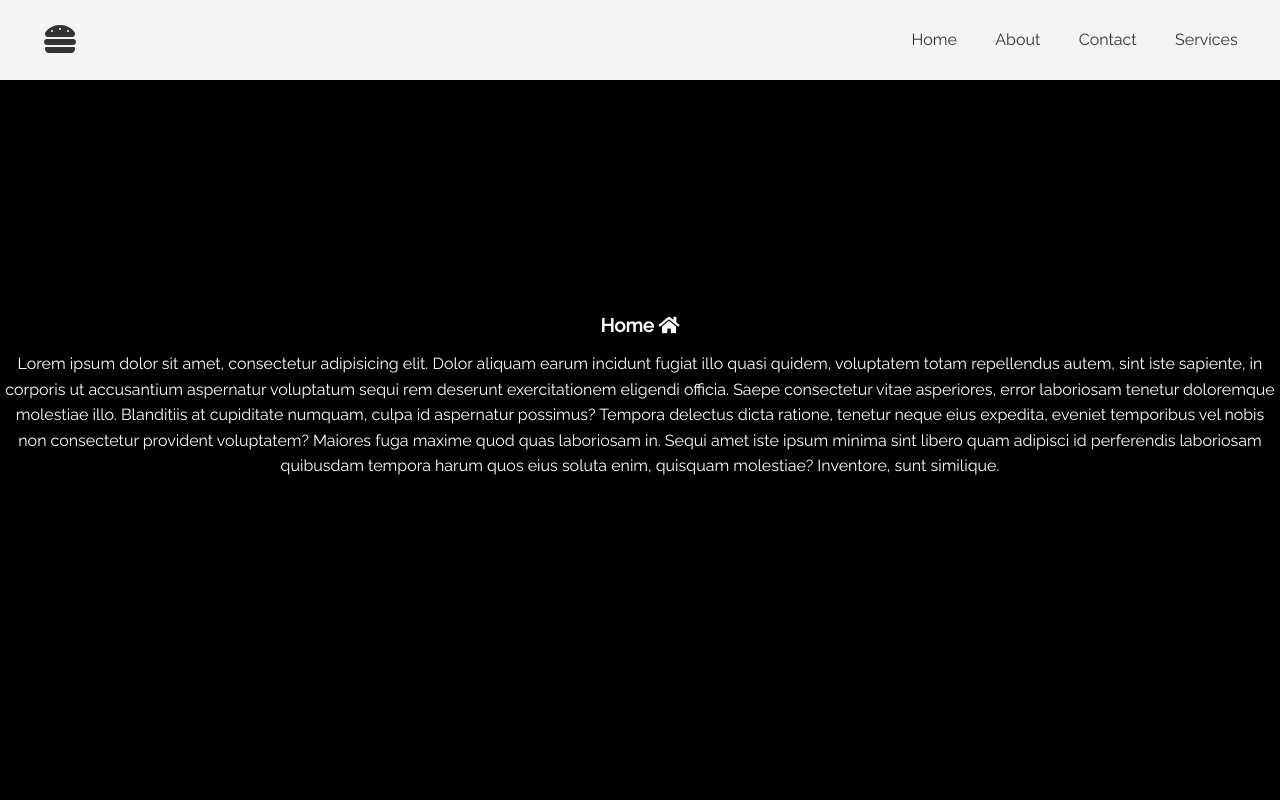
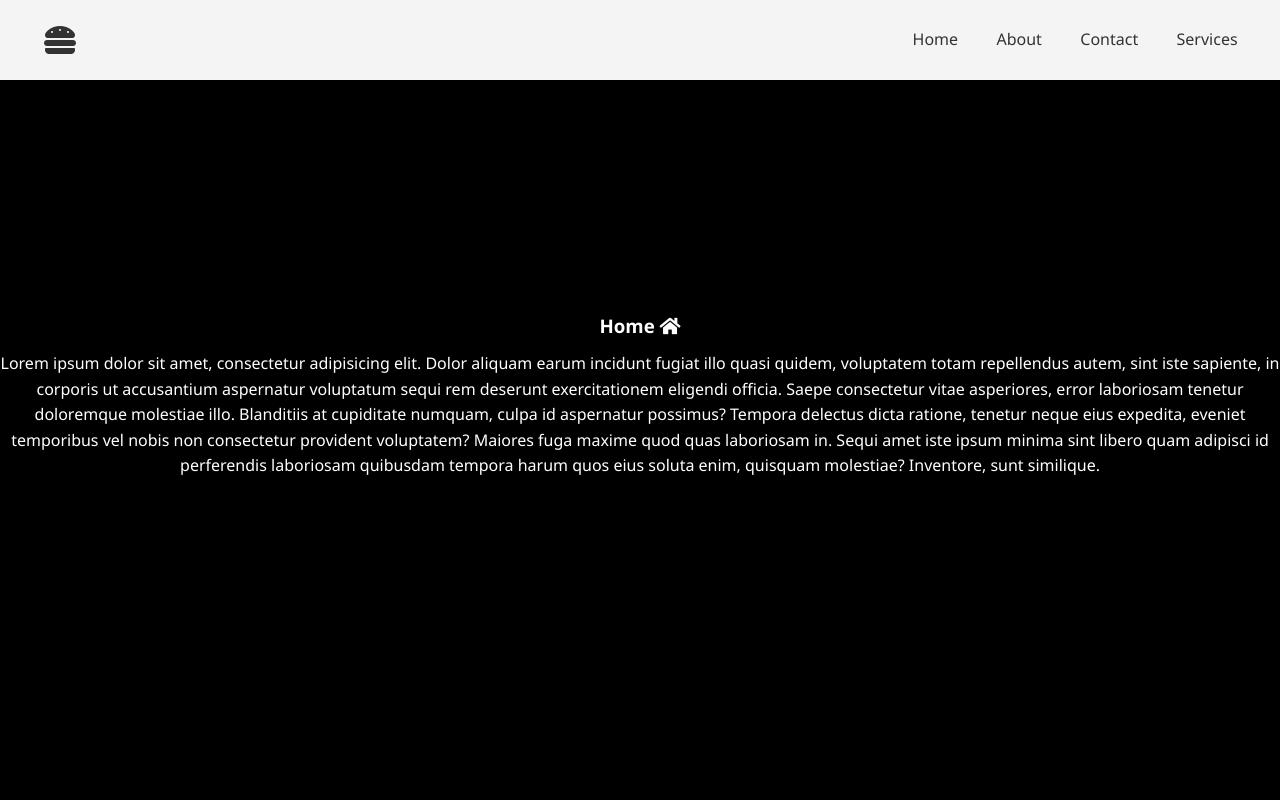
Before and after one commit to Evavic44/Hamburger-Menu, a plain HTML site: page index.html in a window 1280 px wide. Shown: the top 800 px of the page. Drawn offline with Linux system fonts and the light colour scheme.

Commit message:
change font

```diff
--- a/css/style.css
+++ b/css/style.css
@@ -1,4 +1,3 @@
-@import url("https://fonts.googleapis.com/css2?family=Raleway:wght@100;200;400;500&display=swap");
 /* Variables */
 :root {
   --primary-color: #4c6ca0;
@@ -14,7 +13,7 @@
 
 /* Main Styling */
 body {
-  font-family: "Raleway", sans-serif;
+  font-family: 'Segoe UI', Tahoma, Geneva, Verdana, sans-serif;
   line-height: 1.6;
 }
 
```
